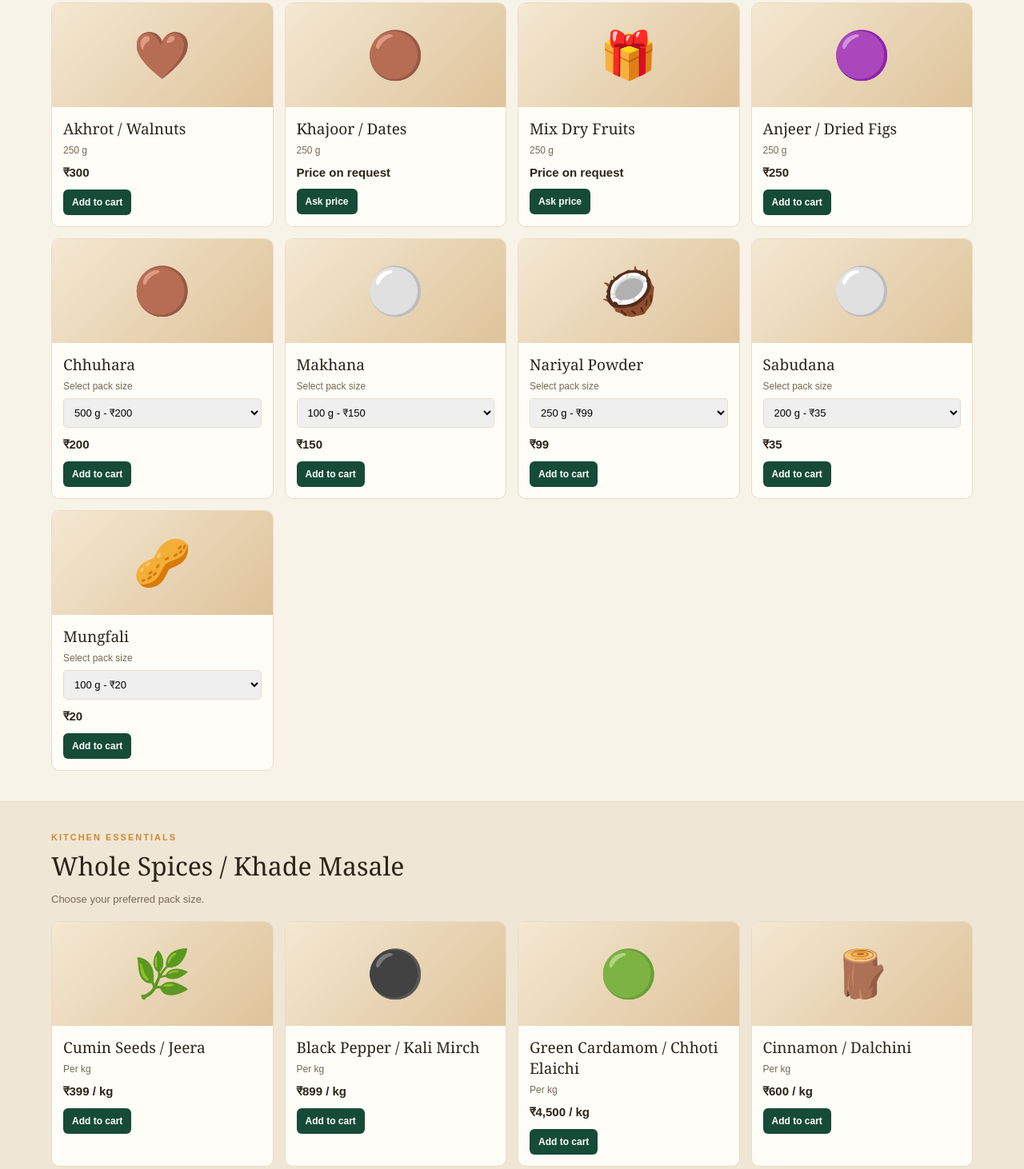
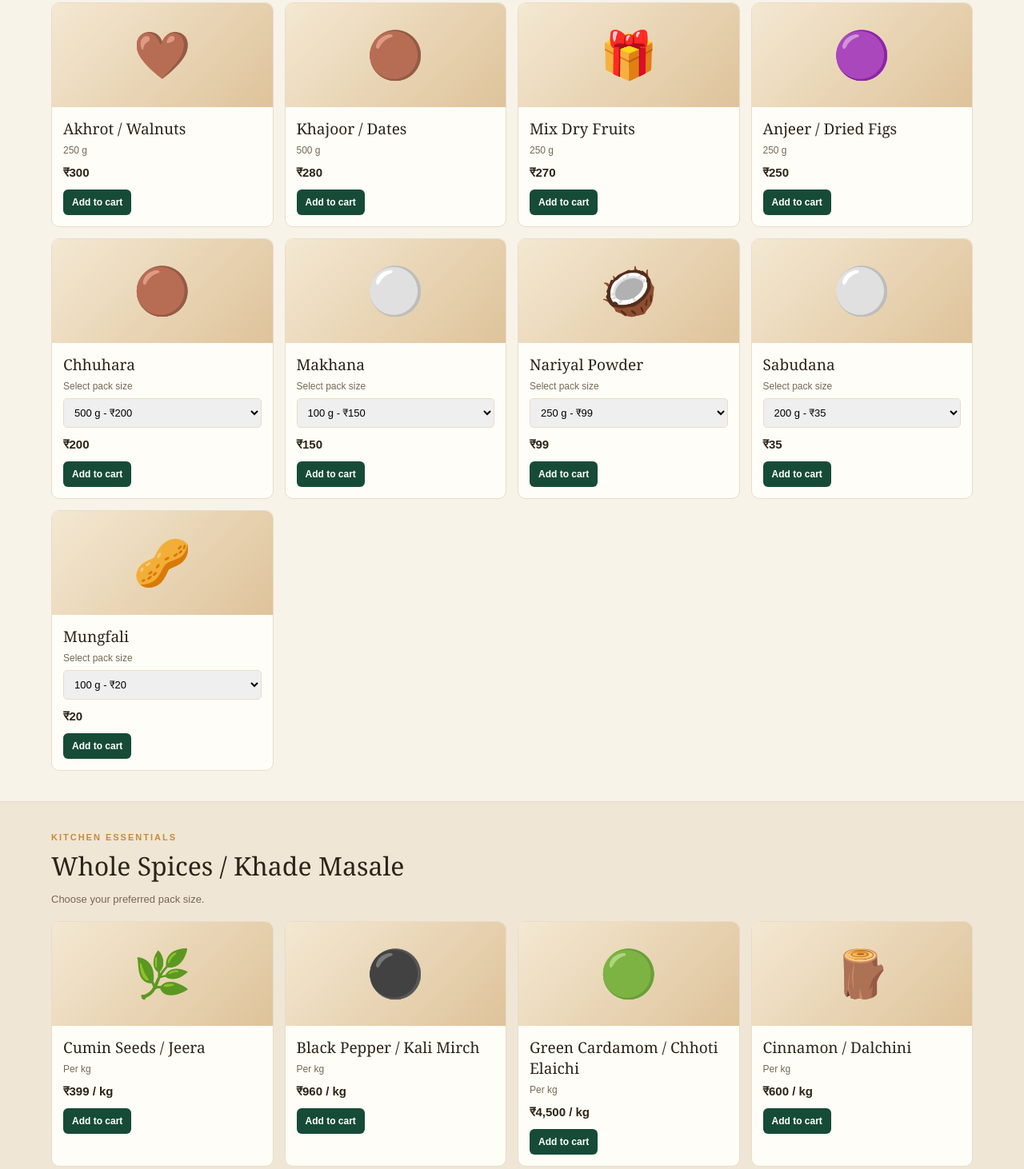
Before and after one commit to princevloger80-ship-it/ecommerce-, a website: page index.html in a window 1280 px wide. Shown: the part 941-2403 px from the top of the page at 80% size. Drawn offline with Linux system fonts and the light colour scheme.

Commit message:
Update index.html

```diff
--- a/index.html
+++ b/index.html
@@ -259,8 +259,8 @@ const products = [
   {id:'pista',name:'Pista / Pistachios',emoji:'🟢',price:465,unit:'250 g'},
   {id:'kishmish',name:'Kishmish / Raisins',emoji:'🍇',price:125,unit:'250 g'},
   {id:'akhrot',name:'Akhrot / Walnuts',emoji:'🤎',price:300,unit:'250 g'},
-  {id:'khajoor',name:'Khajoor / Dates',emoji:'🟤',price:null,unit:'250 g'},
-  {id:'mix',name:'Mix Dry Fruits',emoji:'🎁',price:null,unit:'250 g'},
+  {id:'khajoor',name:'Khajoor / Dates',emoji:'🟤',price:280,unit:'500 g'},
+  {id:'mix',name:'Mix Dry Fruits',emoji:'🎁',price:270,unit:'250 g'},
   {id:'anjeer',name:'Anjeer / Dried Figs',emoji:'🟣',price:250,unit:'250 g'},
 
   // New products
@@ -311,7 +311,7 @@ const products = [
 const spices = [
   // Existing spices
   {name:'Cumin Seeds / Jeera',emoji:'🌿',price:399,unit:'1 kg'},
-  {name:'Black Pepper / Kali Mirch',emoji:'⚫',price:899,unit:'1 kg'},
+  {name:'Black Pepper / Kali Mirch',emoji:'⚫',price:960,unit:'1 kg'},
   {name:'Green Cardamom / Chhoti Elaichi',emoji:'🟢',price:4500,unit:'1 kg'},
   {name:'Cinnamon / Dalchini',emoji:'🪵',price:600,unit:'1 kg'},
   {name:'Cloves / Laung',emoji:'🍂',price:1200,unit:'1 kg'},
```
